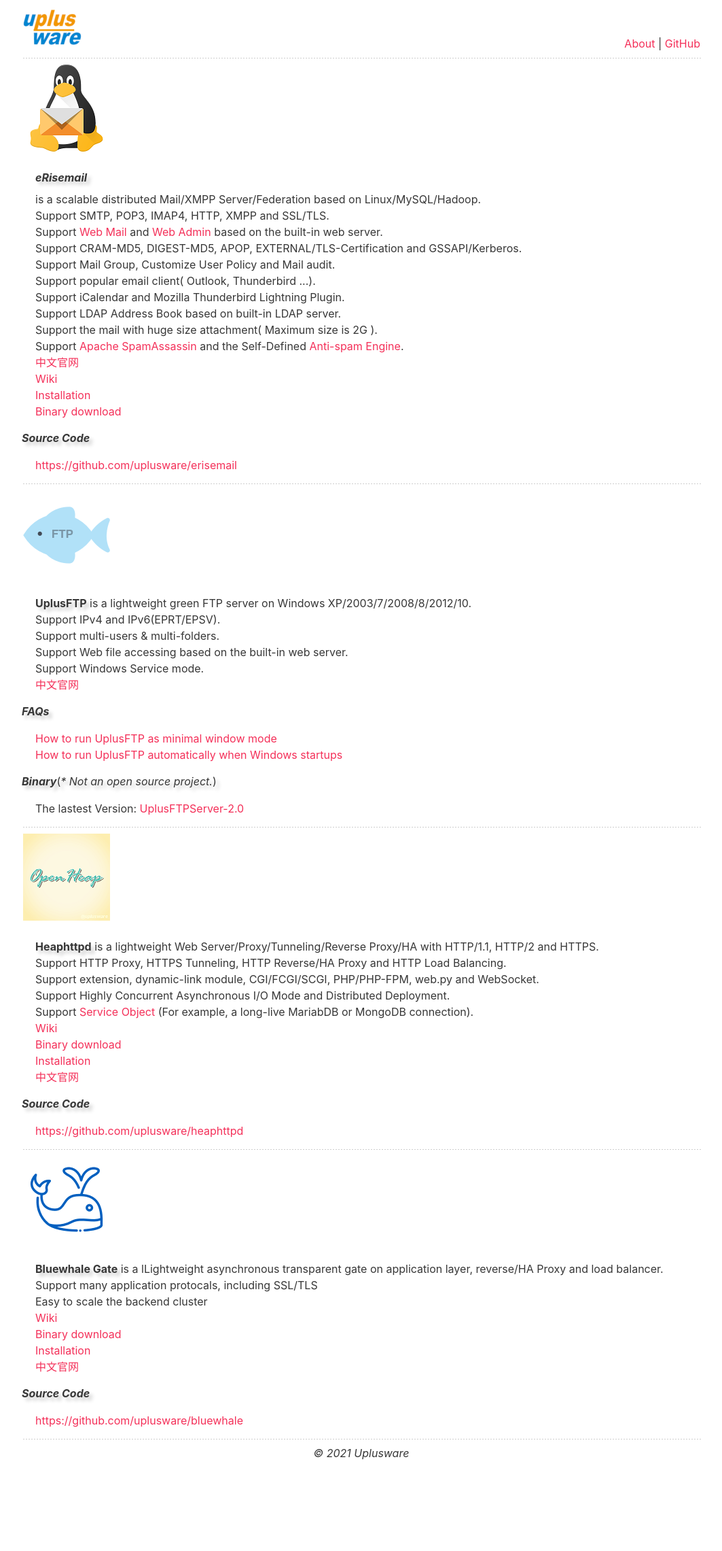
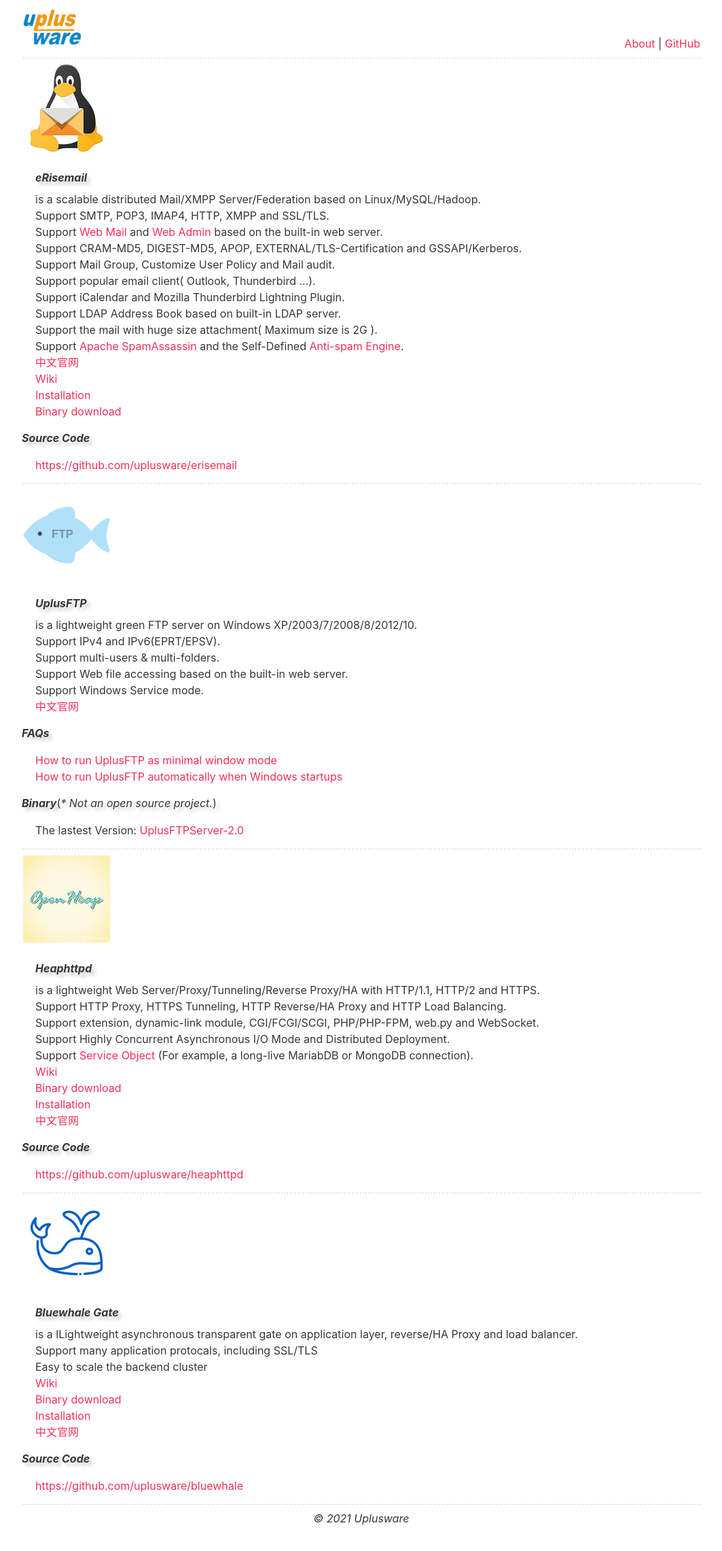
Before and after one commit to uplusware/uplusware.github.io, a Jekyll site: the page index.html, which Jekyll copies as it is, in a window 1280 px wide. Shown: the whole page at 68% size, without its empty margins (108-1171 px from the left). Built offline with Jekyll 4.4.1, drawn with Linux system fonts in a browser that asks for light colours; before the commit the page ends 2185 px from its top, so only the background shows below that.

Commit message:
Update index.html

```diff
--- a/index.html
+++ b/index.html
@@ -22,7 +22,7 @@
 		</td><td valign="middle">
 		</td></tr></table>
 		<ul>
-			<p style="text-shadow: 5px 5px 5px #cccccc"><strong><em>eRisemail</em></strong></p><li> is a scalable distributed Mail/XMPP Server/Federation based on Linux/MySQL/Hadoop.</li>
+			<li><p style="text-shadow: 5px 5px 5px #cccccc"><strong><em>eRisemail</em></strong></p> is a scalable distributed Mail/XMPP Server/Federation based on Linux/MySQL/Hadoop.</li>
 			<li>Support SMTP, POP3, IMAP4, HTTP, XMPP and SSL/TLS.</li>
 			<li>Support <a href="https://github.com/uplusware/erisemail/wiki/WebMail-UI" target="_blank">Web Mail</a> and <a href="https://github.com/uplusware/erisemail/wiki/WebAdmin-UI" target="_blank">Web Admin</a> based on the built-in web server.</li>
 			<li>Support CRAM-MD5, DIGEST-MD5, APOP, EXTERNAL/TLS-Certification and GSSAPI/Kerberos.</li>
@@ -51,7 +51,7 @@
 		</td><td valign="middle">
 		</td></tr></table>
 		<ul>
-			<li><strong style="text-shadow: 5px 5px 5px #cccccc">UplusFTP</strong> is a lightweight green FTP server on Windows XP/2003/7/2008/8/2012/10.</li>
+			<li><p style="text-shadow: 5px 5px 5px #cccccc"><strong><em>UplusFTP</em></strong></p> is a lightweight green FTP server on Windows XP/2003/7/2008/8/2012/10.</li>
 			<li>Support IPv4 and IPv6(EPRT/EPSV).</li>
             		<li>Support multi-users &amp; multi-folders.</li>
 			<li>Support Web file accessing based on the built-in web server.</li>
@@ -77,7 +77,7 @@
 		</td><td valign="middle">
 		</td></tr></table>
 		<ul>
-			<li><strong style="text-shadow: 5px 5px 5px #cccccc">Heaphttpd</strong> is a lightweight Web Server/Proxy/Tunneling/Reverse Proxy/HA with HTTP/1.1, HTTP/2 and HTTPS.</li>
+			<li><p style="text-shadow: 5px 5px 5px #cccccc"><strong><em>Heaphttpd</em></strong></p> is a lightweight Web Server/Proxy/Tunneling/Reverse Proxy/HA with HTTP/1.1, HTTP/2 and HTTPS.</li>
 			<li>Support HTTP Proxy, HTTPS Tunneling, HTTP Reverse/HA Proxy and HTTP Load Balancing.</li>
       			<li>Support extension, dynamic-link module, CGI/FCGI/SCGI, PHP/PHP-FPM, web.py and WebSocket.</li>
 			<li>Support Highly Concurrent Asynchronous I/O Mode and Distributed Deployment.</li>
@@ -99,7 +99,7 @@
 		</td><td valign="middle">
 		</td></tr></table>
 		<ul>
-			<li><strong style="text-shadow: 5px 5px 5px #cccccc">Bluewhale Gate</strong> is a lLightweight asynchronous transparent gate on application layer, reverse/HA Proxy and load balancer.</li>
+			<li><p style="text-shadow: 5px 5px 5px #cccccc"><strong><em>Bluewhale Gate</em></strong></p> is a lLightweight asynchronous transparent gate on application layer, reverse/HA Proxy and load balancer.</li>
             		<li>Support many application protocals, including SSL/TLS</li>
 			<li>Easy to scale the backend cluster</li>
 			<li><a href="https://github.com/uplusware/bluewhale/wiki" target="_blank">Wiki</a></li>
```
